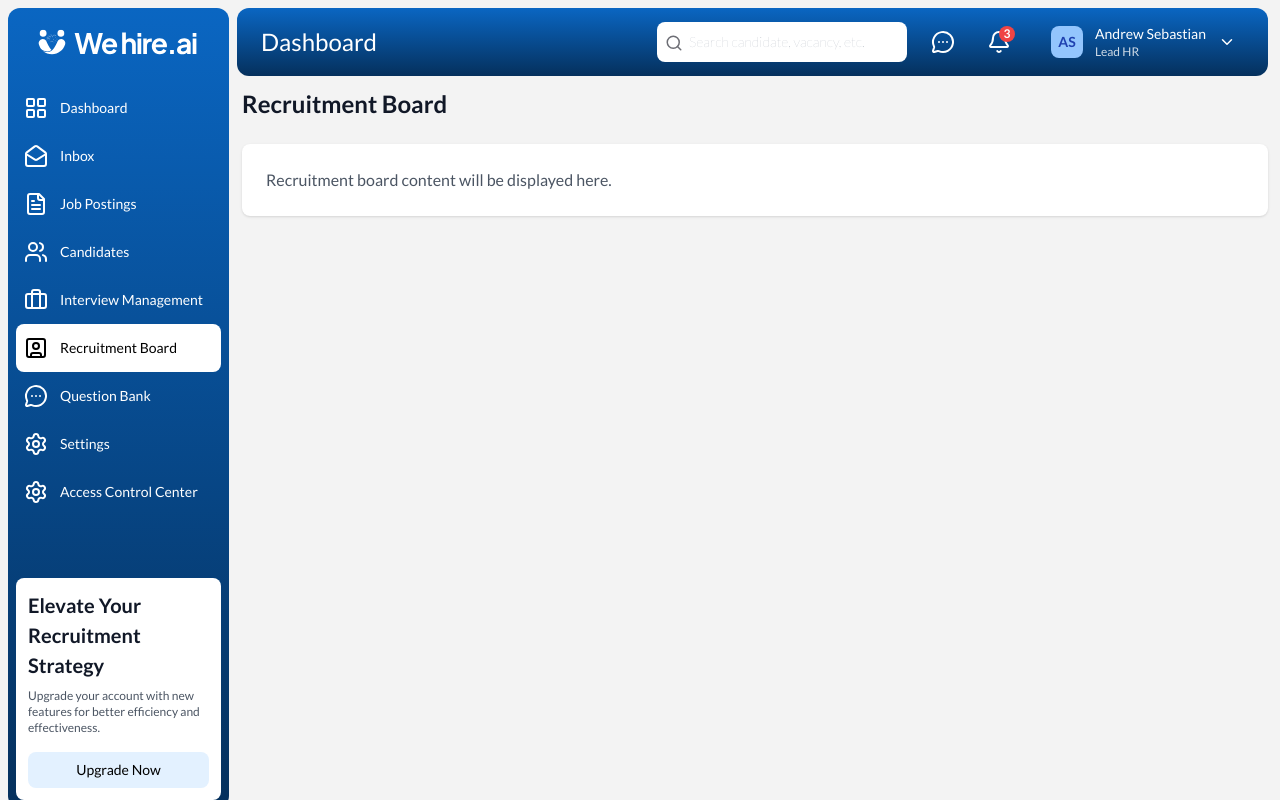
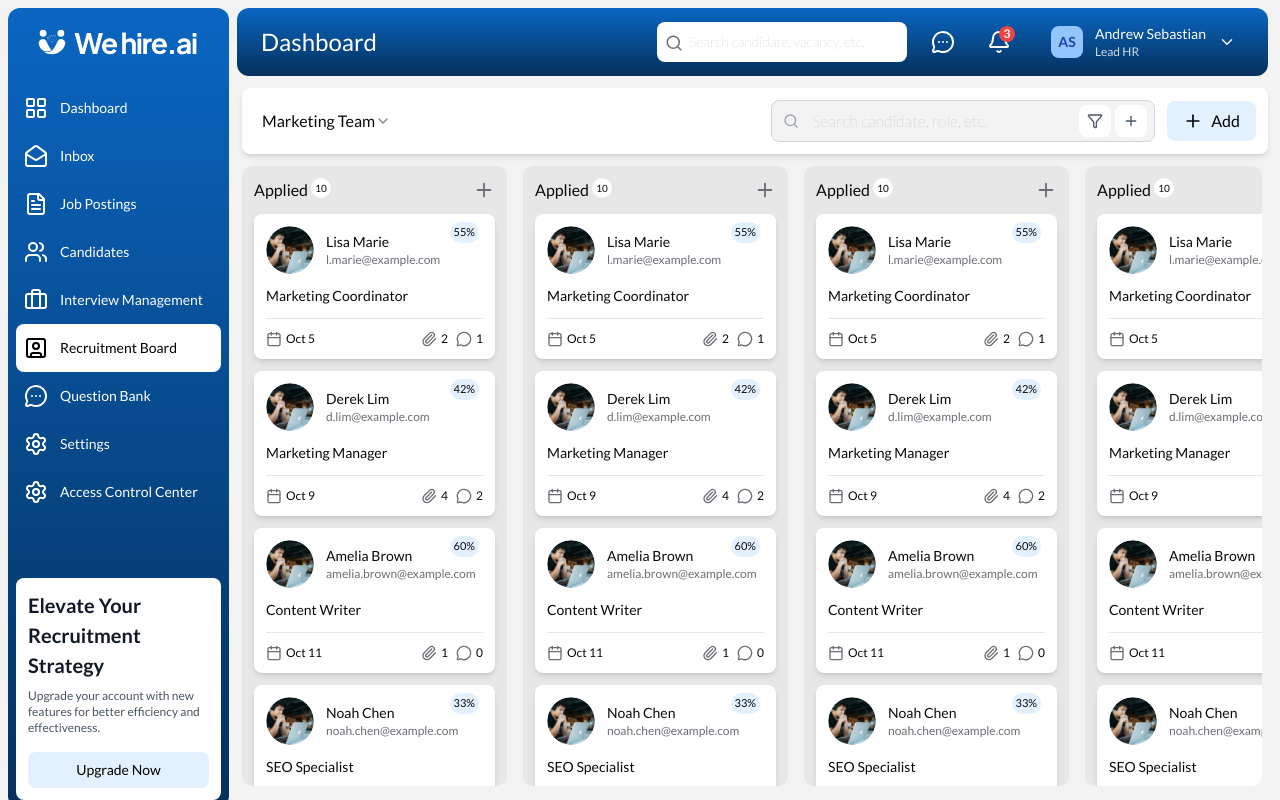
Before and after one commit to Hariskhan2/hr-talent, a Next.js app: page /recruitmentBoard in a window 1280 px wide. Built offline with nearby package versions, Linux system fonts and the light colour scheme.

Commit message:
Add recruitment board components and mock data

```diff
--- a/src/components/candidates/CandidateHeader.tsx
+++ b/src/components/candidates/CandidateHeader.tsx
@@ -17,7 +17,7 @@ type props = {
 const CandidateHeader = ({ onclick }: props) => {
   return (
     <div className="bg-[#FDFDFD] p-2 rounded-xl flex items-center max-[700px]:flex-wrap max-[700px]:justify-between gap-3">
-      {/* <Menu onClick={onclick} className="cursor-pointer" /> */}
+      <Menu onClick={onclick} className="cursor-pointer" />
       <div className="flex items-center bg-[#F3F3F3] pl-3 rounded-lg w-full gap-2 overflow-hidden max-[700px]:order-1">
         <Search size={18} className="text-gray-400" />
         <input
--- /dev/null
+++ b/src/components/recrument_board/RecrumentCard.tsx
@@ -0,0 +1,50 @@
+import React from 'react';
+import Image from 'next/image';
+import { StaticImport } from 'next/dist/shared/lib/get-img-props';
+import { Calendar, MessageCircle, Paperclip } from 'lucide-react';
+
+type props = {
+  ImgSrc: string | StaticImport;
+  name: string;
+  email: string;
+  number: number;
+  desc: string;
+  date: string;
+  attachNumber: number;
+  messageCount: number
+}
+
+const RecrumentCard = ({ ImgSrc, name, email, number, desc, date, attachNumber, messageCount }: props) => {
+  return (
+    <div className='bg-white p-3 rounded-lg shadow-md mt-3'>
+      <div className='flex items-center gap-3 relative'>
+        <Image src={ImgSrc} alt='' className='h-12 w-12 rounded-full' />
+        <div>
+          <p className='text-sm'>{name}</p>
+          <p className='text-xs text-[#6D6E75]'>{email}</p>
+        </div>
+        <p className='bg-[#E3F1FF] absolute right-1  -top-1 text-[11px] px-1 py-[2px] rounded-full'>{number}%</p>
+      </div>
+      <p className='text-sm mt-3'>{desc}</p>
+
+      <div className='h-[1px] my-3 bg-[#E7E7E8]' />
+
+      <div className='flex justify-between gap-2 text-xs'>
+        <div className='flex items-center gap-1'>
+          <Calendar color='#6D6E75' size={16} />
+          {date}
+        </div>
+        <div className='ml-auto flex items-center gap-1'>
+          <Paperclip color='#6D6E75' size={16} />
+          {attachNumber}
+        </div>
+        <div className='flex items-center gap-1'>
+          <MessageCircle color='#6D6E75' size={16} />
+          {messageCount}
+        </div>
+      </div>
+    </div>
+  );
+};
+
+export default RecrumentCard;
--- /dev/null
+++ b/src/components/recrument_board/RecrumentHeader.tsx
@@ -0,0 +1,64 @@
+"use client";
+
+import React from "react";
+import { Search, Filter, Plus } from "lucide-react";
+import {
+  Select,
+  SelectContent,
+  SelectItem,
+  SelectTrigger,
+  SelectValue,
+} from "@/components/ui/select";
+
+const RecrumentHeader = () => {
+  return (
+    <div className="flex gap-3 items-center justify-between mb-3 bg-white p-3 rounded-lg shadow-md">
+
+      <div className="flex items-center gap-2">
+        <Select defaultValue="marketing">
+          <SelectTrigger className="w-auto border-none text-md rounded-lg">
+            <SelectValue placeholder="Select Team" />
+          </SelectTrigger>
+          <SelectContent>
+            <SelectItem value="marketing">Marketing Team</SelectItem>
+            <SelectItem value="engineering">Engineering Team</SelectItem>
+            <SelectItem value="sales">Sales Team</SelectItem>
+            <SelectItem value="design">Design Team</SelectItem>
+          </SelectContent>
+        </Select>
+      </div>
+
+      <div className="flex-1 max-w-sm ml-auto overflow-clip rounded-lg max-[700px]:hidden">
+        <div className="relative bg-[#F3F3F3]">
+          <Search
+            size={16}
+            className="absolute left-3 top-1/2 transform -translate-y-1/2 text-gray-400"
+          />
+          <input
+            type="text"
+            placeholder="Search candidate, role, etc."
+            className="w-full pl-10 pr-20 py-2 border border-gray-300 bg-transparent rounded-lg focus:outline-none placeholder:font-thin"
+          />
+
+          <div className="absolute right-2 top-1/2 transform -translate-y-1/2 flex items-center gap-1">
+            <button className="p-2 rounded-lg bg-white">
+              <Filter size={16} className="text-gray-600" />
+            </button>
+            <button className="p-2 rounded-lg bg-white">
+              <Plus size={16} className="text-gray-600" />
+            </button>
+          </div>
+        </div>
+      </div>
+
+      <div className="flex items-center gap-2">
+        <button className="bg-[#E3F1FF] text-black px-4 py-2 rounded-lg flex items-center gap-2 hover:bg-[#d6eaff]">
+          <Plus size={20} />
+          Add
+        </button>
+      </div>
+    </div>
+  );
+};
+
+export default RecrumentHeader;
--- a/src/pages/recruitmentBoard/index.tsx
+++ b/src/pages/recruitmentBoard/index.tsx
@@ -1,11 +1,73 @@
 import React from 'react';
+import { recruitmentData } from '@/utils/mockData';
+import RecrumentCard from '@/components/recrument_board/RecrumentCard';
+import RecrumentHeader from '@/components/recrument_board/RecrumentHeader';
+import { Plus } from 'lucide-react';
+
 
 const RecruitmentBoard = () => {
   return (
-    <div>
-      <h1 className="text-2xl font-bold text-gray-900 mb-6">Recruitment Board</h1>
-      <div className="bg-white rounded-lg shadow p-6">
-        <p className="text-gray-600">Recruitment board content will be displayed here.</p>
+    <div className='w-full'>
+      <div>
+        <RecrumentHeader />
+      </div>
+      <div className='overflow-x-auto scrollbar-custom flex w-[calc(100vw-260px)] max-[1024px]:w-[calc(100vw-12px)]'>
+        <div className='flex gap-4'>
+          <div className='bg-[#E7E7E8] p-3 w-[265px] rounded-[12px] shrink-0 h-[calc(100vh-180px)] overflow-y-auto scrollbar-custom'>
+            <div className='flex justify-between gap-2 items-center'>
+              <p className='font-medium'>Applied <span className='text-[10px] p-1 bg-[#FDFDFD] rounded-full relative -top-1'>{recruitmentData.length}</span></p>
+              <Plus size={22} color='#6D6E75' />
+            </div>
+            {recruitmentData.map((item) => (
+              <RecrumentCard key={item.id} {...item} />
+            ))}
+          </div>
+          <div className='bg-[#E7E7E8] p-3 w-[265px] rounded-[12px] shrink-0 h-[calc(100vh-180px)] overflow-y-auto scrollbar-custom'>
+            <div className='flex justify-between gap-2 items-center'>
+              <p className='font-medium'>Applied <span className='text-[10px] p-1 bg-[#FDFDFD] rounded-full relative -top-1'>{recruitmentData.length}</span></p>
+              <Plus size={22} color='#6D6E75' />
+            </div>
+            {recruitmentData.map((item) => (
+              <RecrumentCard key={item.id} {...item} />
+            ))}
+          </div>
+          <div className='bg-[#E7E7E8] p-3 w-[265px] rounded-[12px] shrink-0 h-[calc(100vh-180px)] overflow-y-auto scrollbar-custom'>
+            <div className='flex justify-between gap-2 items-center'>
+              <p className='font-medium'>Applied <span className='text-[10px] p-1 bg-[#FDFDFD] rounded-full relative -top-1'>{recruitmentData.length}</span></p>
+              <Plus size={22} color='#6D6E75' />
+            </div>
+            {recruitmentData.map((item) => (
+              <RecrumentCard key={item.id} {...item} />
+            ))}
+          </div>
+          <div className='bg-[#E7E7E8] p-3 w-[265px] rounded-[12px] shrink-0 h-[calc(100vh-180px)] overflow-y-auto scrollbar-custom'>
+            <div className='flex justify-between gap-2 items-center'>
+              <p className='font-medium'>Applied <span className='text-[10px] p-1 bg-[#FDFDFD] rounded-full relative -top-1'>{recruitmentData.length}</span></p>
+              <Plus size={22} color='#6D6E75' />
+            </div>
+            {recruitmentData.map((item) => (
+              <RecrumentCard key={item.id} {...item} />
+            ))}
+          </div>
+          <div className='bg-[#E7E7E8] p-3 w-[265px] rounded-[12px] shrink-0 h-[calc(100vh-180px)] overflow-y-auto scrollbar-custom'>
+            <div className='flex justify-between gap-2 items-center'>
+              <p className='font-medium'>Applied <span className='text-[10px] p-1 bg-[#FDFDFD] rounded-full relative -top-1'>{recruitmentData.length}</span></p>
+              <Plus size={22} color='#6D6E75' />
+            </div>
+            {recruitmentData.map((item) => (
+              <RecrumentCard key={item.id} {...item} />
+            ))}
+          </div>
+          <div className='bg-[#E7E7E8] p-3 w-[265px] rounded-[12px] shrink-0 h-[calc(100vh-180px)] overflow-y-auto scrollbar-custom'>
+            <div className='flex justify-between gap-2 items-center'>
+              <p className='font-medium'>Applied <span className='text-[10px] p-1 bg-[#FDFDFD] rounded-full relative -top-1'>{recruitmentData.length}</span></p>
+              <Plus size={22} color='#6D6E75' />
+            </div>
+            {recruitmentData.map((item) => (
+              <RecrumentCard key={item.id} {...item} />
+            ))}
+          </div>
+        </div>
       </div>
     </div>
   );
--- a/src/styles/globals.css
+++ b/src/styles/globals.css
@@ -79,11 +79,13 @@ body {
 .scrollbar-custom {
   scrollbar-width: thin;
   scrollbar-color: black transparent;
+  border-radius: 10px;
 }
 
 .scrollbar-custom::-webkit-scrollbar {
   width: 3px;
   height: 3px;
+  border-radius: 10px;
 }
 
 .scrollbar-custom::-webkit-scrollbar-track {
--- a/src/utils/mockData.tsx
+++ b/src/utils/mockData.tsx
@@ -519,3 +519,121 @@ export const mockJobPostings: JobPosting[] = [
     lastUpdated: '3 days ago'
   }
 ];
+
+
+
+
+import RecrumentImage from "@/assets/svgs/candidate.card.img.svg";
+
+export const recruitmentData = [
+  {
+    id: 1,
+    ImgSrc: RecrumentImage,
+    name: 'Lisa Marie',
+    email: 'l.marie@example.com',
+    number: 55,
+    desc: 'Marketing Coordinator',
+    date: 'Oct 5',
+    attachNumber: 2,
+    messageCount: 1,
+  },
+  {
+    id: 2,
+    ImgSrc: RecrumentImage,
+    name: 'Derek Lim',
+    email: 'd.lim@example.com',
+    number: 42,
+    desc: 'Marketing Manager',
+    date: 'Oct 9',
+    attachNumber: 4,
+    messageCount: 2,
+  },
+  {
+    id: 3,
+    ImgSrc: RecrumentImage,
+    name: 'Amelia Brown',
+    email: 'amelia.brown@example.com',
+    number: 60,
+    desc: 'Content Writer',
+    date: 'Oct 11',
+    attachNumber: 1,
+    messageCount: 0,
+  },
+  {
+    id: 4,
+    ImgSrc: RecrumentImage,
+    name: 'Noah Chen',
+    email: 'noah.chen@example.com',
+    number: 33,
+    desc: 'SEO Specialist',
+    date: 'Oct 13',
+    attachNumber: 3,
+    messageCount: 1,
+  },
+  {
+    id: 5,
+    ImgSrc: RecrumentImage,
+    name: 'Sophia Adams',
+    email: 'sophia.adams@example.com',
+    number: 71,
+    desc: 'Graphic Designer',
+    date: 'Oct 14',
+    attachNumber: 5,
+    messageCount: 3,
+  },
+  {
+    id: 6,
+    ImgSrc: RecrumentImage,
+    name: 'James Carter',
+    email: 'j.carter@example.com',
+    number: 25,
+    desc: 'UX Researcher',
+    date: 'Oct 15',
+    attachNumber: 2,
+    messageCount: 1,
+  },
+  {
+    id: 7,
+    ImgSrc: RecrumentImage,
+    name: 'Hannah Lee',
+    email: 'h.lee@example.com',
+    number: 50,
+    desc: 'Social Media Strategist',
+    date: 'Oct 16',
+    attachNumber: 4,
+    messageCount: 2,
+  },
+  {
+    id: 8,
+    ImgSrc: RecrumentImage,
+    name: 'Oliver Davis',
+    email: 'o.davis@example.com',
+    number: 64,
+    desc: 'Brand Manager',
+    date: 'Oct 17',
+    attachNumber: 3,
+    messageCount: 0,
+  },
+  {
+    id: 9,
+    ImgSrc: RecrumentImage,
+    name: 'Mia Patel',
+    email: 'mia.patel@example.com',
+    number: 49,
+    desc: 'Email Marketing Specialist',
+    date: 'Oct 18',
+    attachNumber: 2,
+    messageCount: 1,
+  },
+  {
+    id: 10,
+    ImgSrc: RecrumentImage,
+    name: 'Liam Nguyen',
+    email: 'liam.nguyen@example.com',
+    number: 58,
+    desc: 'Creative Director',
+    date: 'Oct 19',
+    attachNumber: 6,
+    messageCount: 3,
+  },
+];
```
